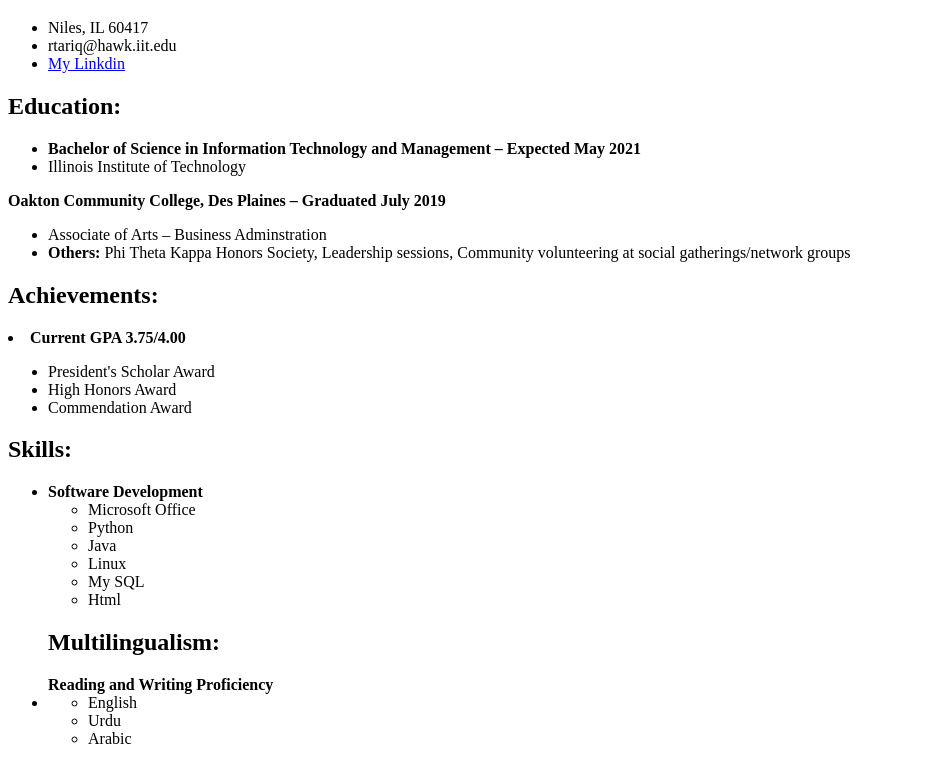
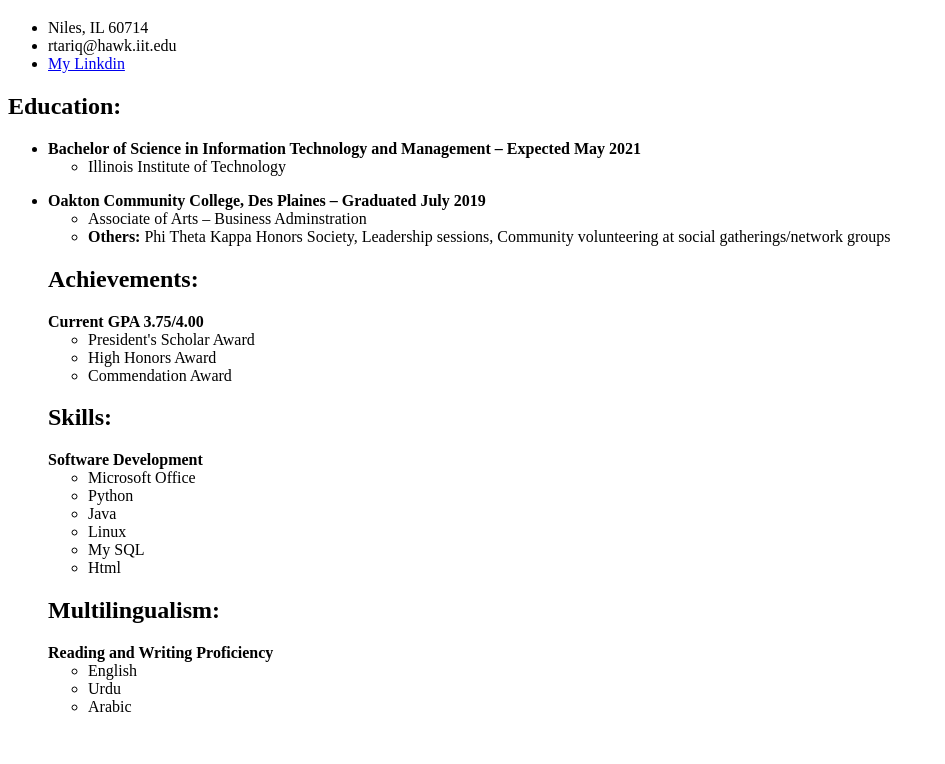
Before and after one commit to RidaATariq/itmd361-project1, a plain HTML site: page resume.html in a window 1280 px wide. Shown: the part 131-895 px from the top of the page, without its empty margins (0-945 px from the left). After the commit the page ends 863 px from the top, so only its background shows below. Drawn offline with Linux system fonts and the light colour scheme.

Commit message:
Update resume.html

```diff
--- a/resume.html
+++ b/resume.html
@@ -4,7 +4,6 @@
     <meta charset="UTF-8">
     <title>Resume</title>
   </head>
-
   <body>
       <header>
       <nav>
@@ -17,7 +16,7 @@
    </header>
    <h1>Rida Tariq's Resume:</h1>
     <ul>
-      <li>Niles, IL 60417</li>
+      <li>Niles, IL 60714</li>
       <li>rtariq@hawk.iit.edu</li>
       <li><a href="https://www.linkedin.com/in/ridatariq/">My Linkdin</a></li>
     </ul>
@@ -25,15 +24,18 @@
     <ul>
       <li>
         <strong>Bachelor of Science in Information Technology and Management – Expected May 2021</strong>
+        <ul>
 	  <li>Illinois Institute of Technology</li>
         </ul>
+	<p>
+      <li>
         <strong>Oakton Community College, Des Plaines – Graduated July 2019</strong>
         <ul>
           <li>Associate of Arts – Business Adminstration</li>
           <li><strong>Others:</strong> Phi Theta Kappa Honors Society, Leadership sessions, Community volunteering at social gatherings/network groups</li>
         </ul>
+    </u>
     <h2>Achievements:</h2>
-         <li>
     <strong>Current GPA 3.75/4.00</strong>
     <ul>
       <li>President's Scholar Award</li>
@@ -41,8 +43,6 @@
       <li>Commendation Award</li>
     </ul>
     <h2>Skills:</h2>
-      <ul>
-	  <li>
     <strong>Software Development</strong>
     <ul>
       <li>Microsoft Office</li>
@@ -54,7 +54,6 @@
     </ul>
     <h2>Multilingualism:</h2>
     <strong>Reading and Writing Proficiency</strong>
-		  <li>
     <ul>
       <li>English</li>
       <li>Urdu</li>
```
Lines whose indentation alone changed are shown as unchanged.
